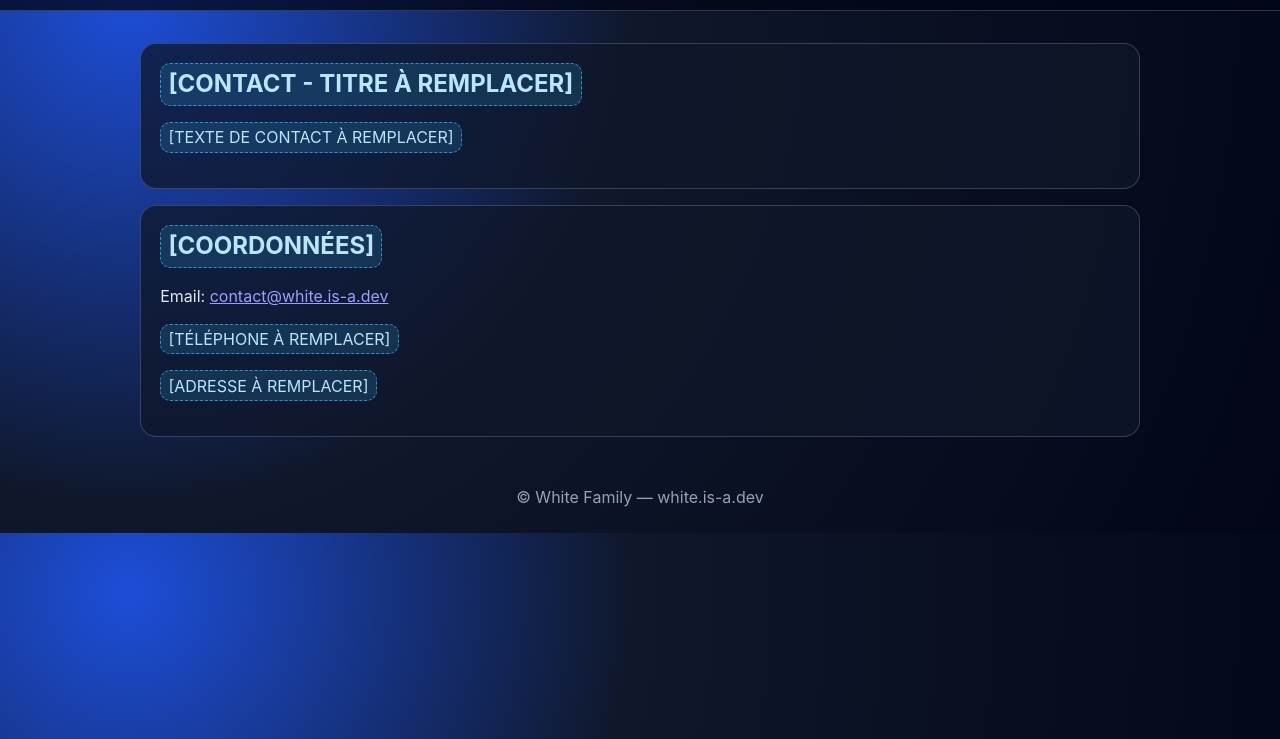
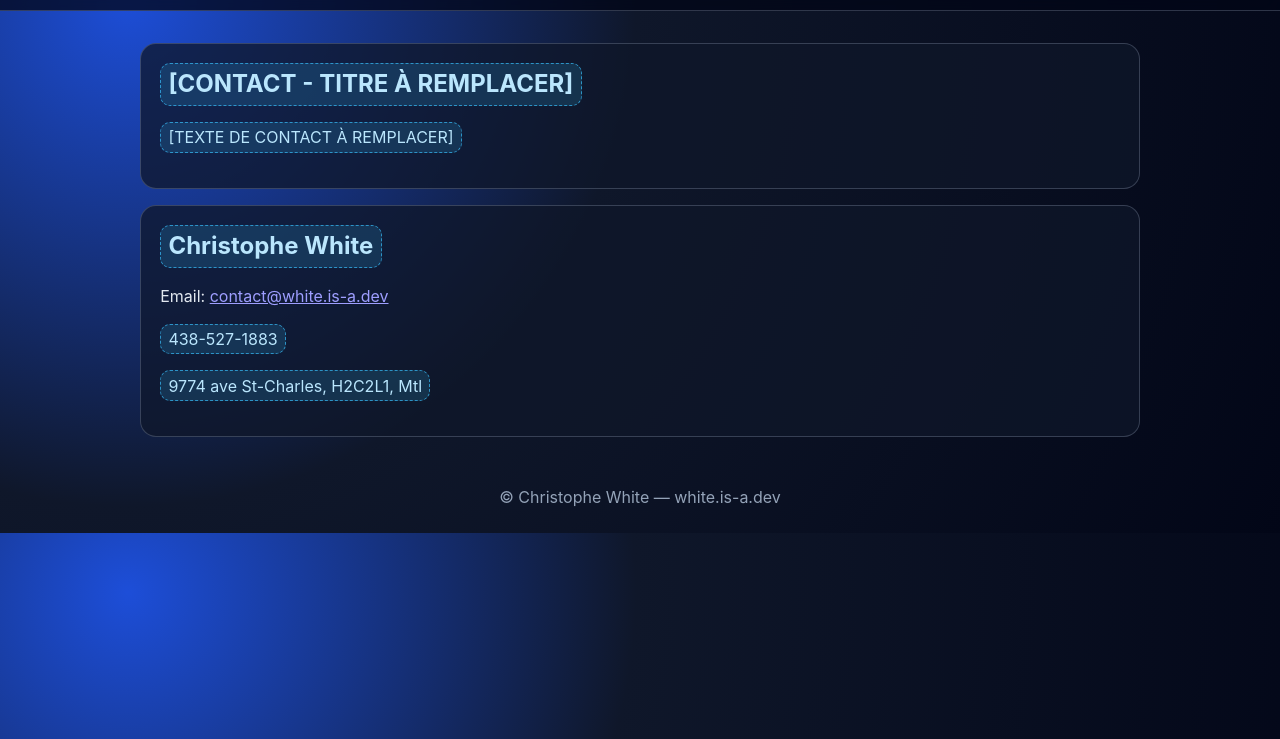
Before and after one commit to gnof-the-shark/whiteweb, a plain HTML site: page contacter.html in a window 1280 px wide. Shown: the part 61-800 px from the top of the page. Drawn offline with Linux system fonts and the light colour scheme.

Commit message:
Update contact page with new details and title

```diff
--- a/contacter.html
+++ b/contacter.html
@@ -3,16 +3,16 @@
   <head>
     <meta charset="UTF-8" />
     <meta name="viewport" content="width=device-width, initial-scale=1.0" />
-    <title>White Family - Me contacter</title>
+    <title>Famille White - Contacter les autres</title>
     <link rel="stylesheet" href="style.css" />
   </head>
   <body>
     <header class="top-banner">
-      <h1 class="site-name">White Family</h1>
+      <h1 class="site-name">Famille White</h1>
       <nav aria-label="Navigation principale">
         <a href="index.html">Accueil</a>
         <a href="nouvelles.html">Nouvelles</a>
-        <a href="contacter.html" aria-current="page">Me contacter</a>
+        <a href="contacter.html" aria-current="page">Contacter les autres</a>
         <a href="apropos.html">À propos</a>
       </nav>
     </header>
@@ -24,13 +24,13 @@
       </section>
 
       <section>
-        <h2><span class="placeholder">[COORDONNÉES]</span></h2>
+        <h2><span class="placeholder">Christophe White</span></h2>
         <p>Email: <a href="mailto:contact@white.is-a.dev">contact@white.is-a.dev</a></p>
-        <p><span class="placeholder">[TÉLÉPHONE À REMPLACER]</span></p>
-        <p><span class="placeholder">[ADRESSE À REMPLACER]</span></p>
+        <p><span class="placeholder">438-527-1883</span></p>
+        <p><span class="placeholder">9774 ave St-Charles, H2C2L1, Mtl</span></p>
       </section>
     </main>
 
-    <footer>© White Family — white.is-a.dev</footer>
+    <footer>© Christophe White — white.is-a.dev</footer>
   </body>
 </html>
```
